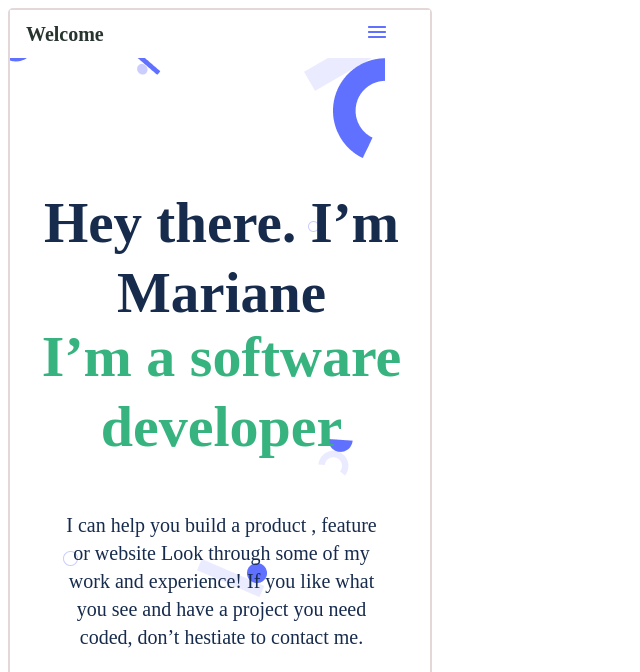
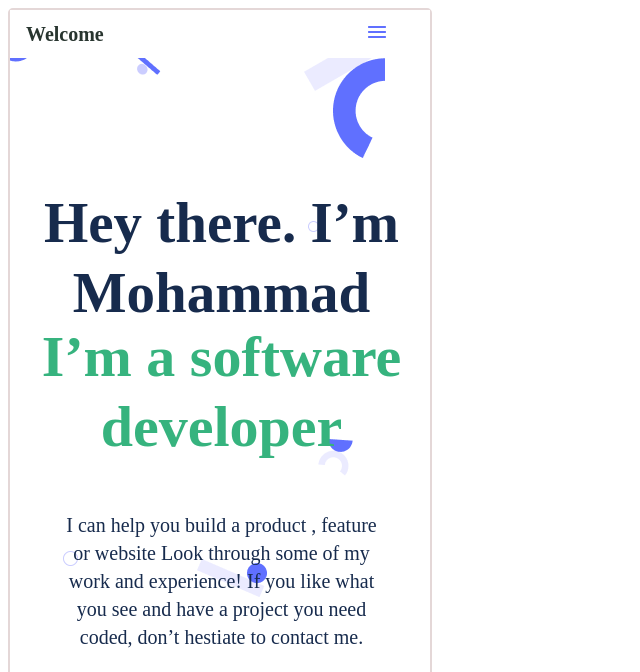
Before and after one commit to mohamadbakri/Portfolio, a website: page index.html in a window 1280 px wide. Shown: the top 672 px of the page, without its empty margins (0-640 px from the left). Drawn offline with Linux system fonts and the light colour scheme.

```diff
--- a/index.html
+++ b/index.html
@@ -25,7 +25,7 @@
       </section>
       <section class="headline">
         <div class="primary">
-          <h1>Hey there. I’m Mariane</h1>
+          <h1>Hey there. I’m Mohammad</h1>
           <p class="span-text">I’m a software developer</p>
         </div>
         <div>
```
Also changed, not shown: package.json (added, +12 -0 lines), .github/workflows/linters.yml, 1 other file.
